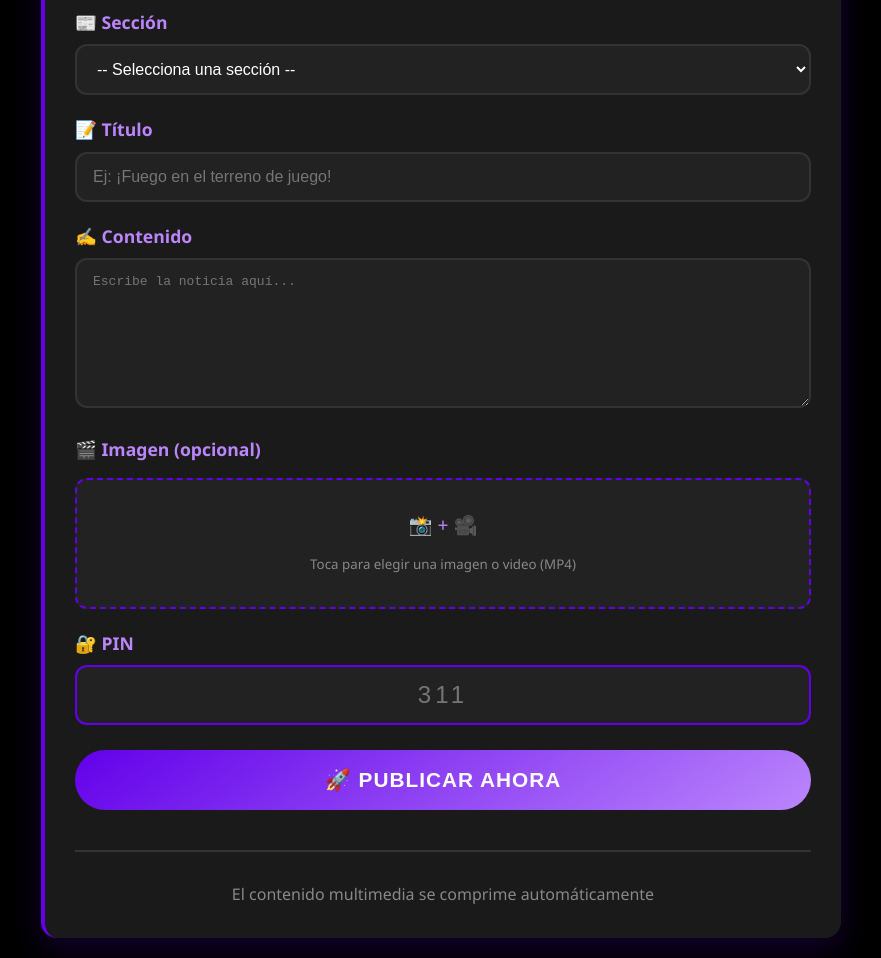
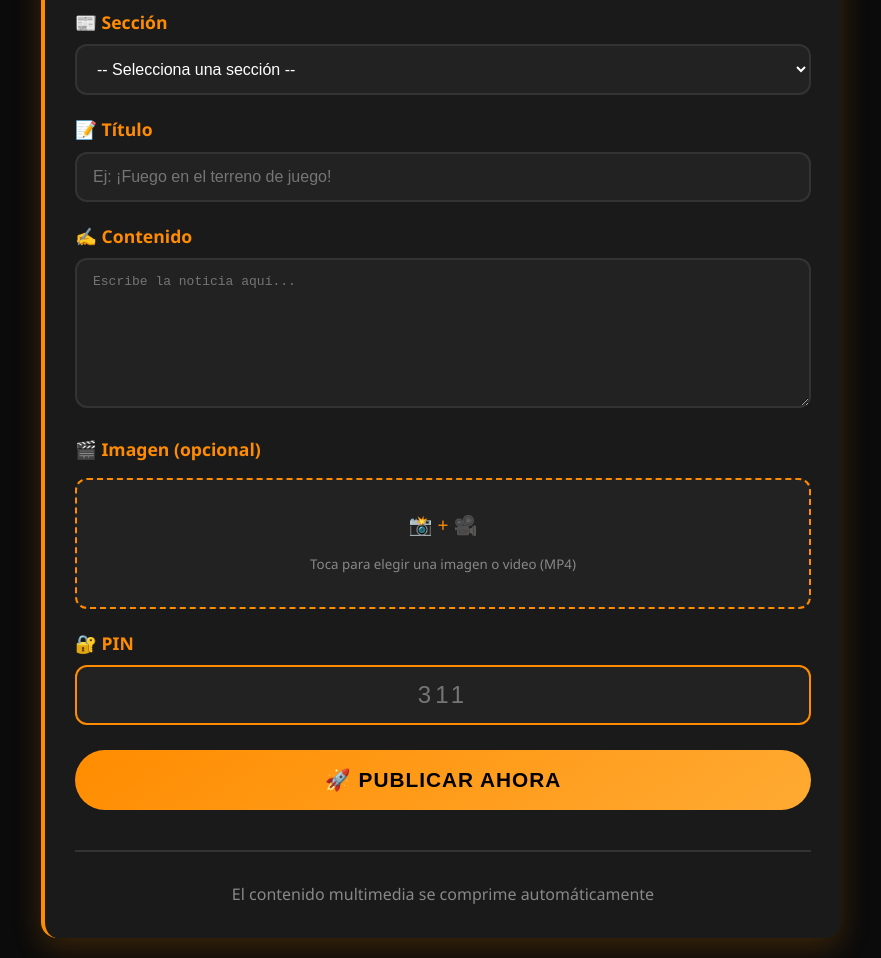
Before and after one commit to josecolor/farol-web., a website: page client/redaccion.html in a window 1280 px wide. Shown: the part 118-1076 px from the top of the page, without its empty margins (199-1080 px from the left). Drawn offline with Linux system fonts and the light colour scheme.

Commit message:
Update redaccion.html

```diff
--- a/client/redaccion.html
+++ b/client/redaccion.html
@@ -4,6 +4,8 @@
     <meta charset="UTF-8">
     <meta name="viewport" content="width=device-width, initial-scale=1.0">
     <title>Redacción | El Farol al Día</title>
+    <!-- Marcador para Google Search Console (opcional aquí, pero por si acaso) -->
+    <!-- META_GOOGLE_VERIFICATION -->
     <style>
         * {
             margin: 0;
@@ -11,8 +13,8 @@
             box-sizing: border-box;
         }
         body {
-            background: #000;
-            color: #fff;
+            background: #0b0b0b; /* Fondo negro */
+            color: #ffffff;
             font-family: 'Segoe UI', Tahoma, Geneva, Verdana, sans-serif;
             line-height: 1.6;
             padding: 20px;
@@ -20,14 +22,14 @@
         .container {
             max-width: 800px;
             margin: 0 auto;
-            background: #1a1a1a;
+            background: #1a1a1a; /* Gris oscuro para el contenedor */
             border-radius: 16px;
             padding: 30px;
-            border-left: 4px solid #6200ea;
-            box-shadow: 0 10px 30px rgba(98, 0, 234, 0.2);
+            border-left: 4px solid #FF8C00; /* Borde naranja */
+            box-shadow: 0 10px 30px rgba(255, 140, 0, 0.2); /* Sombra naranja */
         }
         h1 {
-            color: #bb86fc;
+            color: #FF8C00; /* Naranja */
             margin-bottom: 20px;
             font-size: 2.2em;
             text-align: center;
@@ -35,7 +37,7 @@
         label {
             display: block;
             margin: 20px 0 8px;
-            color: #bb86fc;
+            color: #FF8C00; /* Naranja */
             font-weight: bold;
             font-size: 1.1em;
         }
@@ -51,7 +53,7 @@
         }
         input:focus, select:focus, textarea:focus {
             outline: none;
-            border-color: #6200ea;
+            border-color: #FF8C00; /* Naranja al enfocar */
             background: #2a2a2a;
         }
         textarea {
@@ -59,7 +61,7 @@
             resize: vertical;
         }
         .file-area {
-            border: 2px dashed #6200ea;
+            border: 2px dashed #FF8C00; /* Borde naranja */
             border-radius: 12px;
             padding: 30px;
             text-align: center;
@@ -74,7 +76,7 @@
         .file-area span {
             display: block;
             font-size: 1.2em;
-            color: #bb86fc;
+            color: #FF8C00; /* Naranja */
             margin-bottom: 10px;
         }
         .file-area small {
@@ -87,11 +89,11 @@
             border-radius: 12px;
             margin-top: 15px;
             display: none;
-            border: 2px solid #6200ea;
+            border: 2px solid #FF8C00; /* Borde naranja */
         }
         .pin-input {
             background: #222;
-            border: 2px solid #6200ea;
+            border: 2px solid #FF8C00; /* Borde naranja */
             color: white;
             font-size: 1.5em;
             letter-spacing: 4px;
@@ -100,8 +102,8 @@
         button {
             width: 100%;
             padding: 18px;
-            background: linear-gradient(145deg, #6200ea, #bb86fc);
-            color: white;
+            background: linear-gradient(145deg, #FF8C00, #ffaa33); /* Degradado naranja */
+            color: black; /* Texto negro para contraste */
             border: none;
             border-radius: 40px;
             font-size: 1.3em;
@@ -114,7 +116,7 @@
         }
         button:hover {
             transform: translateY(-2px);
-            box-shadow: 0 8px 20px rgba(98, 0, 234, 0.6);
+            box-shadow: 0 8px 20px rgba(255, 140, 0, 0.6); /* Sombra naranja */
         }
         button:disabled {
             opacity: 0.6;
@@ -146,11 +148,6 @@
         hr {
             border: 1px solid #333;
             margin: 30px 0;
-        }
-        .redactor-info {
-            display: flex;
-            align-items: center;
-            gap: 10px;
         }
         @media (max-width: 600px) {
             .container { padding: 20px; }
```
